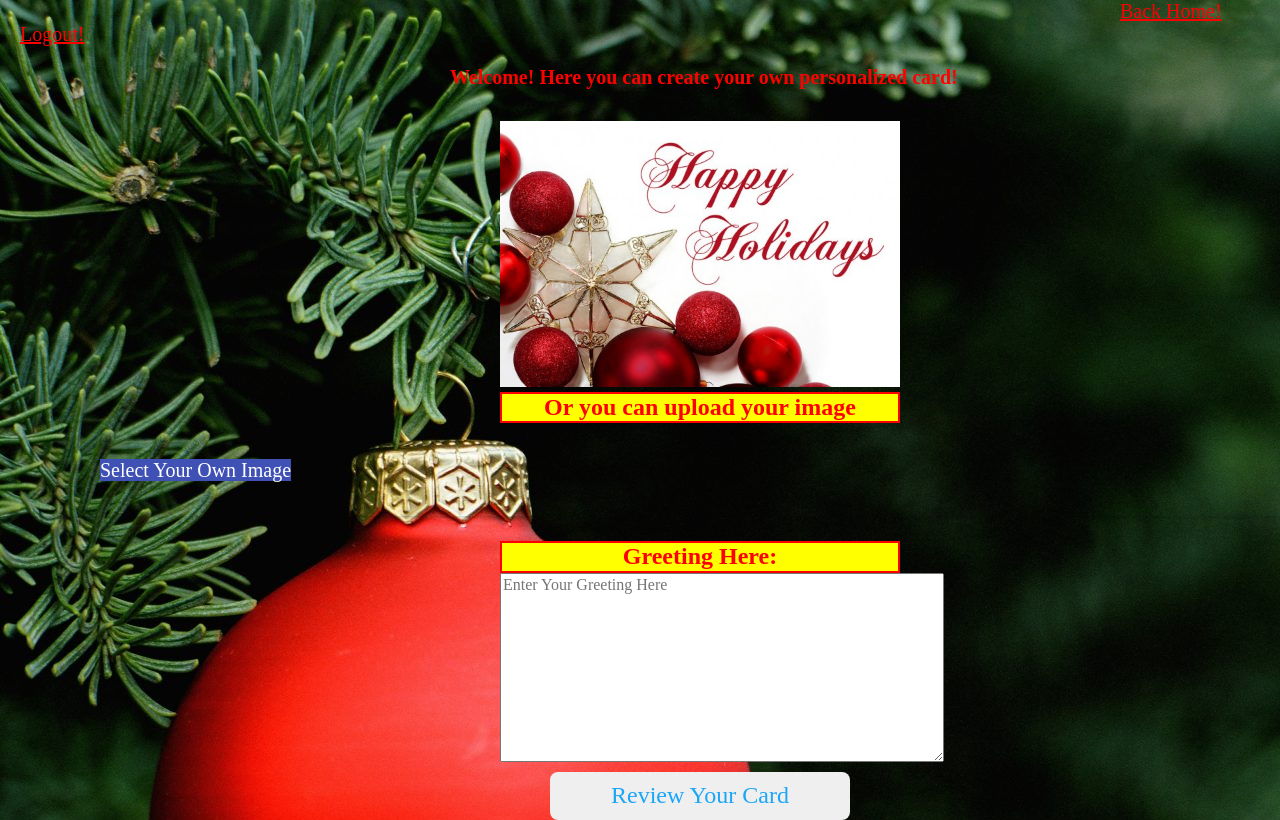
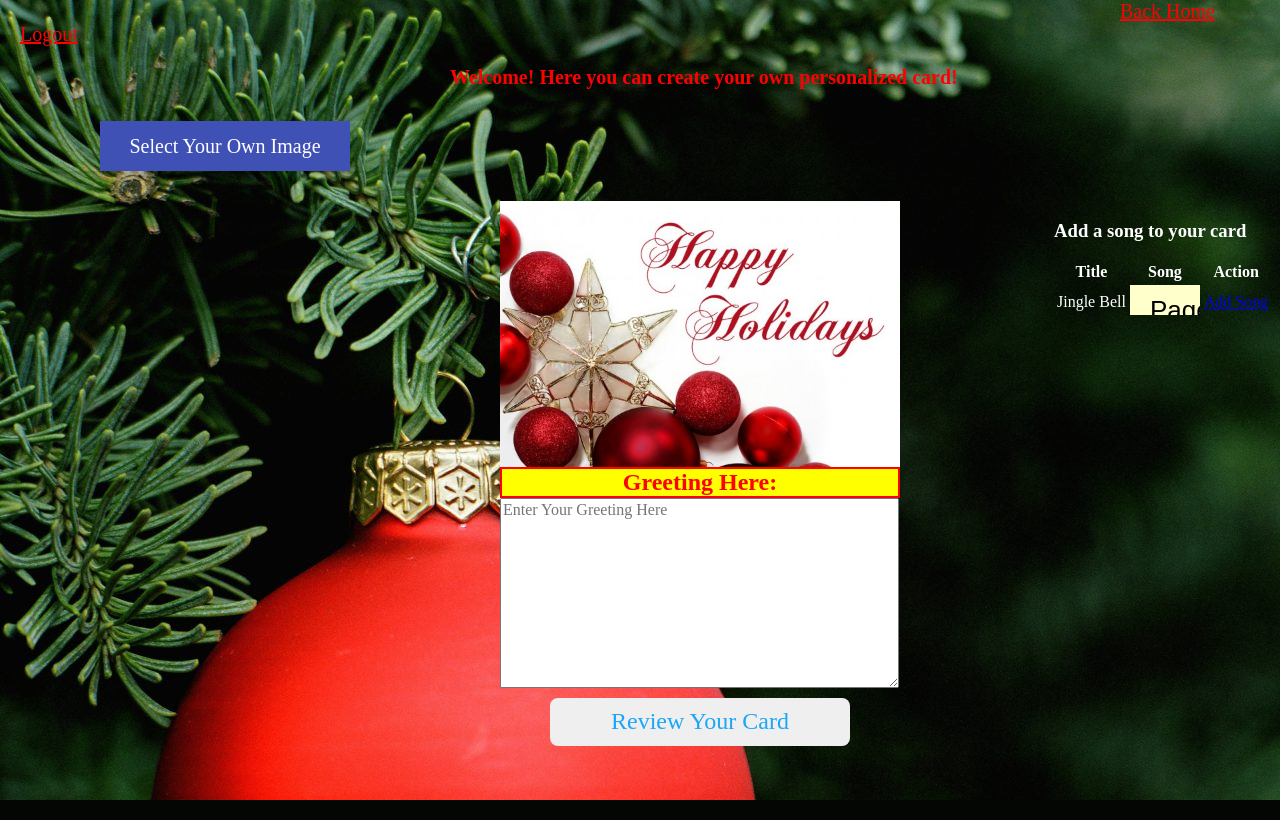
Before and after one commit to leongus1/holiday_greetings_group, a Django app: page /create in a window 1280 px wide. Run offline with Django 3.2, Linux system fonts and the light colour scheme; some libraries are stand-ins or nearby versions.

Commit message:
adjustments

```diff
--- a/code/hg_proj/hg_app/models.py
+++ b/code/hg_proj/hg_app/models.py
@@ -75,6 +75,7 @@ class Card(models.Model):
     video = models.ForeignKey(Video, related_name='cards', blank=True, null=True, on_delete=models.CASCADE)
     audio = models.ForeignKey(Audio, related_name='cards', blank=True, null=True, on_delete=models.CASCADE)
     template = models.ForeignKey(Template, related_name='cards', blank=True, null=True, on_delete=models.CASCADE)
+    granted = models.BooleanField(default=False)
     created_at = models.DateTimeField(auto_now_add=True)
     modified_at = models.DateTimeField(auto_now=True)
     unique_id = models.CharField(max_length=10, default=rand_str())
--- a/code/hg_proj/hg_app/static/style1.css
+++ b/code/hg_proj/hg_app/static/style1.css
@@ -51,3 +51,16 @@ button[type="submit"] {
 button[type="submit"]:hover {
   background-color: rgb(214, 226, 236);
 }
+.card {
+display: inline-block;
+margin-right: 150px;
+}
+.add_song {
+display: inline-block;
+height: 500px;
+vertical-align: top;
+color: white;
+}
+.table-dark {
+color: white;
+}
--- a/code/hg_proj/hg_app/templates/create.html
+++ b/code/hg_proj/hg_app/templates/create.html
@@ -10,36 +10,52 @@
 </head>
 <body>
     <div class="header">
-      <a href="/home" style="color: red; font-size: 20px; padding: 20px; margin-top: 50px; margin-left: 1100px;">Back Home!</a>
-      <a href="/logout" style="color: red; margin-left: 20px; font-size: 20px;">Logout!</a>
-      <h1 style="margin-left: 450px; font-size: 20px; color: red; margin-top: 20px;">{% if edit %}Edit Card{% else %}Welcome! Here you can create your own personalized card!{% endif %}</h1>
+      <a href="/home" style="color: red; font-size: 20px; padding: 20px; margin-top: 50px; margin-left: 1100px;">Back Home</a>
+      <a href="/logout" style="color: red; margin-left: 20px; font-size: 20px;">Logout</a>
+      <h1 style="margin-left: 450px; font-size: 20px; color: red; margin-top: 20px;">Welcome! Here you can create your own personalized card!</h1>
       <br>
     </div>
+    <div id="upload">
+      <label class="file-upload-container" for="file-upload">
+      <input id="file-upload" type="file" style="display:none;" name="media">
+        Select Your Own Image
+      </label>
+    </div>
+    <div id="success"></div>
     <div class="card">
       {% if specific %}
       <img style="width: 400px; margin-left: 500px;" src="https://res.cloudinary.com/dnwhdkhgg/image/upload/v{{card.img.version}}/{{card.img.public_id}}.{{card.img.format}} " alt="{{card.name}}" id="img-preview"/>
       {% else %}
       <img style="width: 400px; margin-left: 500px;" src="{% static 'recent1.jpg' %}" id="img-preview"/>
       {% endif %}
-      <h2 style="color: red; margin-left: 500px; width: 396px; display: inline-block; background-color: yellow; text-align: center;  margin-top: 0px; margin-bottom: 0px; border: 2px solid red;">Or you can upload your image</h2>
-
-        <form {% if edit %} action="/update/{{this_card.id}}" {%else%} action="/review/{{card.id}}" {%endif%} runat="server" method="POST" enctype="multipart/form-data">
+        <form action="/review/{{card.id}}" runat="server" method="POST" enctype="multipart/form-data">
           {% csrf_token %}
-          <div id="upload">
-            <h4><label class="file-upload-container" for="file-upload">
-            <input id="file-upload" type="file" style="display:none;" name="media">
-              Select Your Own Image
-            </label></h4>
-          </div>
-          <div id="success"></div>
           <h2 style="color: red; margin-left: 500px; width: 396px; display: inline-block; background-color: yellow; text-align: center;  margin-top: -5px; margin-bottom: 0px; border: 2px solid red;">
             Greeting Here:
           </h2>
-          <textarea cols="47" rows="10" name="greet_text" placeholder="Enter Your Greeting Here" style="margin-left: 500px; display: block; margin-top: 0px;" >{%if edit%}{{this_card.message}}{%endif%}</textarea>
-          <button type="submit" style="margin-left: 550px; margin-top: 10px;">{%if edit%} Update Card {%else%}Review Your Card{%endif%}</button>
+          <textarea cols="47" rows="10" name="greet_text" placeholder="Enter Your Greeting Here" style="margin-left: 500px; display: block; margin-top: 0px; width: 393px;"></textarea>
+          <button type="submit" style="margin-left: 550px; margin-top: 10px;">Review Your Card</button>
         </form>
     </div>
-
+    <div class="add_song">
+      <h3>Add a song to your card</h3>
+      <table class="table-dark">
+        <thead>
+            <tr>
+                <th>Title</th>
+                <th>Song</th>
+                <th>Action</th>
+            </tr>
+        </thead>
+        <tbody>
+            <tr>
+                <td>Jingle Bell</td>
+                <td><embed src="{% static 'jingle.mp3' %}" width="70" height="30"/></td>
+                <td><a href="/granted/{{ message.id }}">Add Song</a></td>
+            </tr>
+        </tbody>
+    </table>
+    </div>
     <script src="https://ajax.googleapis.com/ajax/libs/jquery/2.1.1/jquery.min.js"></script>
     <script>
       function readURL(input) {
--- a/code/hg_proj/hg_app/urls.py
+++ b/code/hg_proj/hg_app/urls.py
@@ -15,6 +15,7 @@ urlpatterns = [
     path('create', views.create),
     path('logout', views.logout),
     path('create/<int:img_id>', views.image_details),
+    path('granted/<int:item_id>', views.granted),
     path('search', views.search),
     path('test', views.send_email),
     path('upload', views.upload_media),
--- a/code/hg_proj/hg_app/views.py
+++ b/code/hg_proj/hg_app/views.py
@@ -68,6 +68,12 @@ def my_cards(request):
 
 def create(request):
     return render(request, 'create.html')
+
+def granted(request, item_id):
+    wish_granted = Card.objects.get(id=item_id)
+    wish_granted.granted =  True
+    wish_granted.save()
+    return redirect('/create')
 
 def image_details(request, img_id):
     context={
```
Also changed, not shown: code/hg_proj/hg_app/templates/home.html (+5 -15 lines), code/hg_proj/db.sqlite3.
